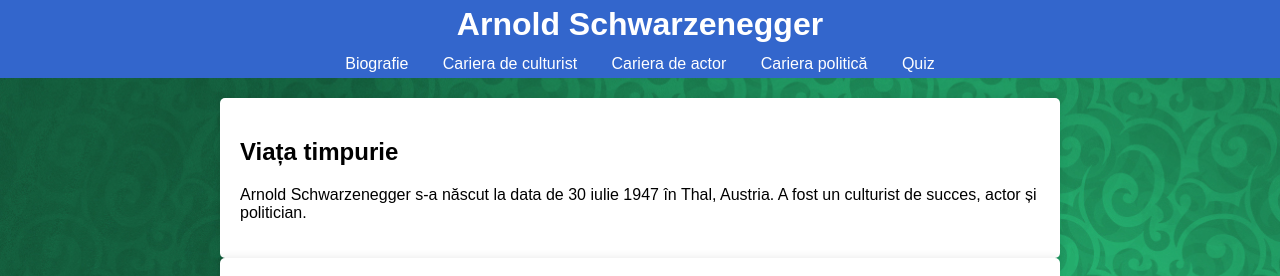
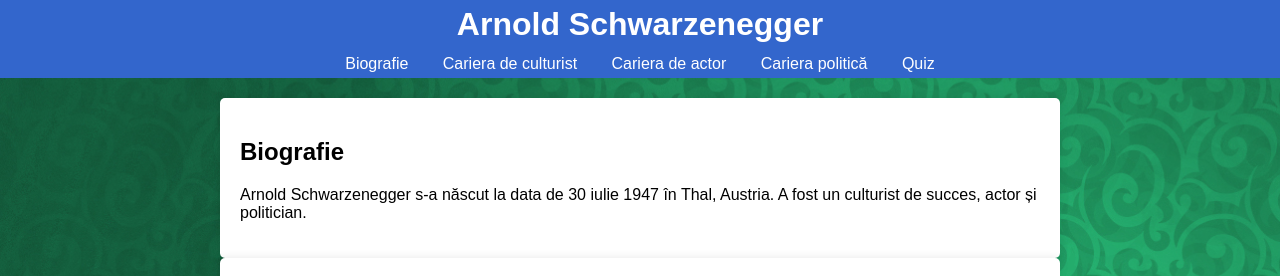
Before and after one commit to Patrik1339/atestat, a plain HTML site: page index.html in a window 1280 px wide. Shown: the top 276 px of the page. Drawn offline with Linux system fonts and the light colour scheme.

Commit message:
Update index.html

```diff
--- a/index.html
+++ b/index.html
@@ -81,7 +81,7 @@
     </nav>
 
     <section id="Biografie">
-        <h2>Viața timpurie</h2>
+        <h2>Biografie</h2>
         <p>Arnold Schwarzenegger s-a născut la data de 30 iulie 1947 în Thal, Austria. A fost un culturist de succes, actor și politician.</p>
     </section>
 
```
